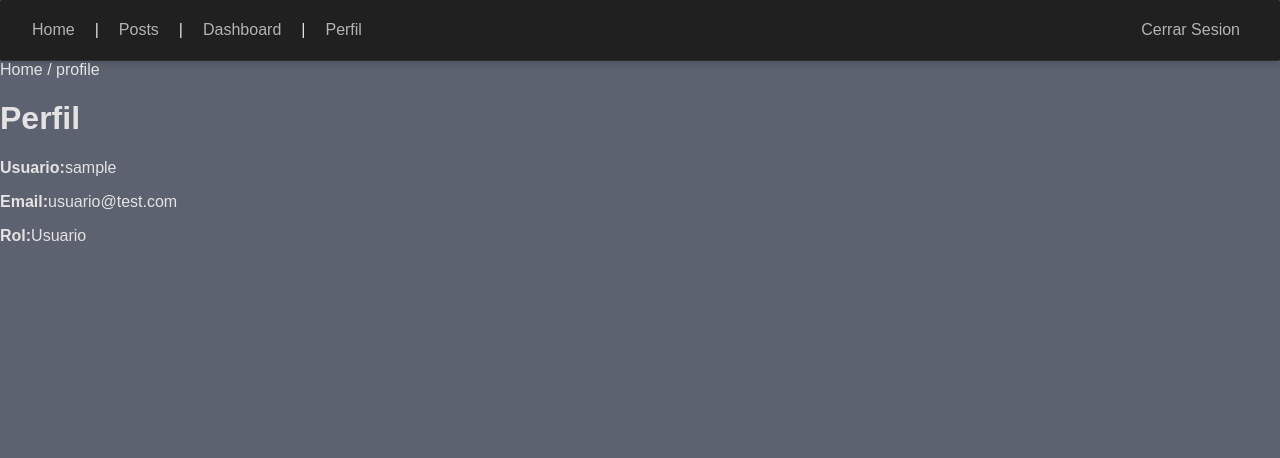
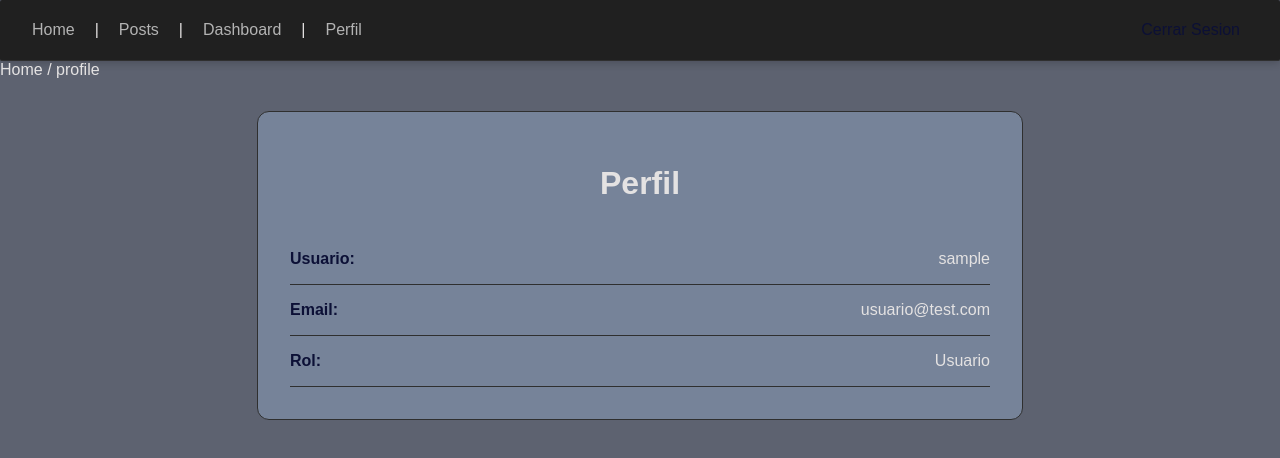
Before and after one commit to montero1493-byte/Proyecto-practicas, a React (Vite) app: page /profile in a window 1280 px wide. Shown: the top 458 px of the page. Built offline with nearby package versions, Linux system fonts and the light colour scheme; no server answers; sample sign-in values are in the browser's storage.

Commit message:
estilos completos

```diff
--- a/src/app/pages/posts/PostDetailPage.tsx
+++ b/src/app/pages/posts/PostDetailPage.tsx
@@ -67,30 +67,31 @@ const handleDelete = () => {
 };
 
   return (
-    <>
+    <div className="detail-post-page">
       {message && (<Toast message={message} />
       )}
 
-    <div>
+      <div className="detail-post-card">
         <h1>Detalles</h1>
-        <p>ID: {id}</p>
+        <p className="post-id">ID: {id}</p>
 
-          {!isEditing && (
+          {!isEditing ? (
         <div>
           <h1>{post.title}</h1>
-          <p>{post.body}</p>
+
+          <div className="post-content">
+            {post.body}
+          </div>
 
           {!isGuest && (
-            <div>
+            <div className="post-actions">
             <button onClick={() => setIsEditing(true)}>Editar</button>
             <button onClick={handleDelete}>Eliminar</button>
             </div>
           )}
-      </div>
-          )}
-
-          {isEditing && (
-      <div>
+        </div>
+          ) : (
+        <div className="edit-post-form">
           <h2>Editar Post</h2>
           <input
               type="text"
@@ -102,10 +103,10 @@ const handleDelete = () => {
               onChange={(e) => setBody(e.target.value)}
           />
           <button onClick={() => handleSave()}>Guardar</button>
+        </div>
+          )}
       </div>
-)}
     </div>
-  </>
   );
 };
 
--- a/src/app/pages/profile/ProfilePage.tsx
+++ b/src/app/pages/profile/ProfilePage.tsx
@@ -7,25 +7,27 @@ const ProfilePage = () => {
 
 
   return (
-    <div>
+    <div className="profile-page">
+      <div className="profile-card">
         <h1>Perfil</h1>
 
-        <p>
-          <strong>Usuario:</strong>
-          {username}
-        </p>
+        <div className="profile-info">
+          <span>Usuario:</span>
+          <span>{username}</span>
+        </div>
 
-        <p>
-          <strong>Email:</strong>
-          usuario@test.com
-        </p>
+        <div className="profile-info">
+          <span>Email:</span>
+          <span>usuario@test.com</span>
+        </div>
 
-        <p>
-          <strong>Rol:</strong>
-          {userType === "guest"
+        <div className="profile-info">
+          <span>Rol:</span>
+          <span>{userType === "guest"
             ? "Invitado"
-            : "Usuario"}
-        </p>
+            : "Usuario"}</span>
+        </div>
+      </div>
     </div>
   );
 };
--- /dev/null
+++ b/src/styles/detailPostPage.scss
@@ -0,0 +1,62 @@
+.detail-post-page {
+    display: flex;
+    justify-content: center;
+    padding: 32px;
+}
+
+.detail-post-card {
+    width: 100%;
+    max-width: 900px;
+    background-color: var(--bg-card);
+    border: var(--border-color);
+    border-radius: 12px;
+    padding: 32px;
+}
+
+.detail-post-card h1 {
+    margin-bottom: 8px;
+    color: var(--text-primary);
+}
+
+.post-id {
+    color: var(--text-secondary);
+    margin-bottom: 15px;
+}
+
+.post-content {
+    line-height: 1.8;
+    color: var(--text-primary);
+    margin-bottom: 32px;
+    white-space: pre-wrap;
+}
+
+.post-actions {
+    display: flex;
+    justify-content: flex-end;
+    gap: 12px;
+}
+
+.post-actions button {
+    min-width: 100px;
+}
+
+.edit-post-form {
+    display: flex;
+    flex-direction: column;
+    gap: 16px;
+}
+
+.edit-post-form button {
+    width: fit-content;
+    align-items: flex-end;
+}
+
+.edit-post-form h2 {
+    margin-top: 0;
+    margin-bottom: 3px;
+}
+
+.edit-post-form textarea {
+    width: 100%;
+    min-height: 180px;
+}
--- a/src/styles/forms.scss
+++ b/src/styles/forms.scss
@@ -9,6 +9,7 @@ select {
         var(--border-color);
     border-radius: 4px;
     padding: 6px;
+    box-sizing: border-box;
 }
 
 .search-input {
--- a/src/styles/header.scss
+++ b/src/styles/header.scss
@@ -14,11 +14,11 @@
         rgba(0, 0, 0, 0.2);
 }
 
-.app-headerLogo {
+/*.app-headerLogo {
     font-size: 1.3rem;
     font-weight: 700;
     color: var(--text-primary);
-}
+}*/
 
 .app-headerNav {
     display: flex;
@@ -27,7 +27,7 @@
 }
 
 .app-headerNav a {
-    color: var(--text-secondary);
+    color: #b3b3b3;
     text-decoration: none;
     transition: 0.2s;
 }
--- /dev/null
+++ b/src/styles/profilePage.scss
@@ -0,0 +1,35 @@
+.profile-page {
+    display: flex;
+    justify-content: center;
+    padding: 32px;
+}
+
+.profile-card {
+    width: 100%;
+    max-width: 700px;
+    background-color: var(--bg-card);
+    border: 1px solid var(--border-color);
+    border-radius: 12px;
+    padding: 32px;
+}
+
+.profile-card h1 {
+    text-align: center;
+    margin-bottom: 32px;
+}
+
+.profile-info {
+    display: flex;
+    justify-content: space-between;
+    padding: 16px 0;
+    border-bottom: 1px solid var(--border-color);
+}
+
+.profile-info span:first-child {
+    font-weight: 600;
+    color: var(--text-secondary);
+}
+
+.profile-info span:last-child {
+    color: var(--text-primary);
+}
--- a/src/styles/styles.scss
+++ b/src/styles/styles.scss
@@ -8,3 +8,5 @@
 @import "./homePage.scss";
 @import "./dashboardPage.scss";
 @import "./postPage.scss";
+@import "./profilePage.scss";
+@import "./detailPostPage.scss";
--- a/src/styles/variables.scss
+++ b/src/styles/variables.scss
@@ -4,7 +4,7 @@
     --bg-card: #768399;
 
     --text-primary: #e4e2e2;
-    --text-secondary: #b3b3b3;
+    --text-secondary: #0c1036;
 
     --border-color: #2f2f2f;
 
```
Also changed, not shown: src/styles/createPostPage.scss (added, +34 -0 lines).
